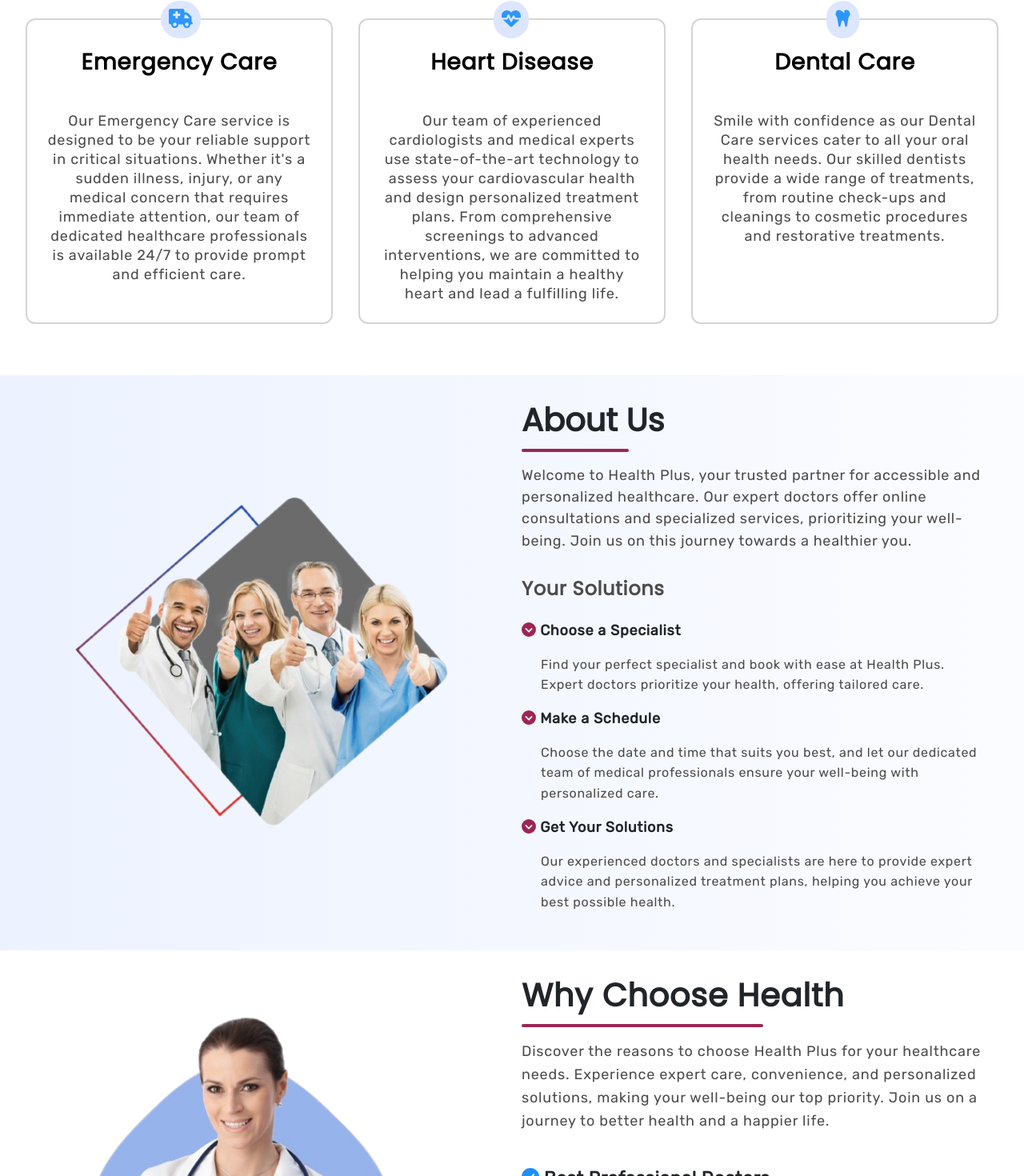
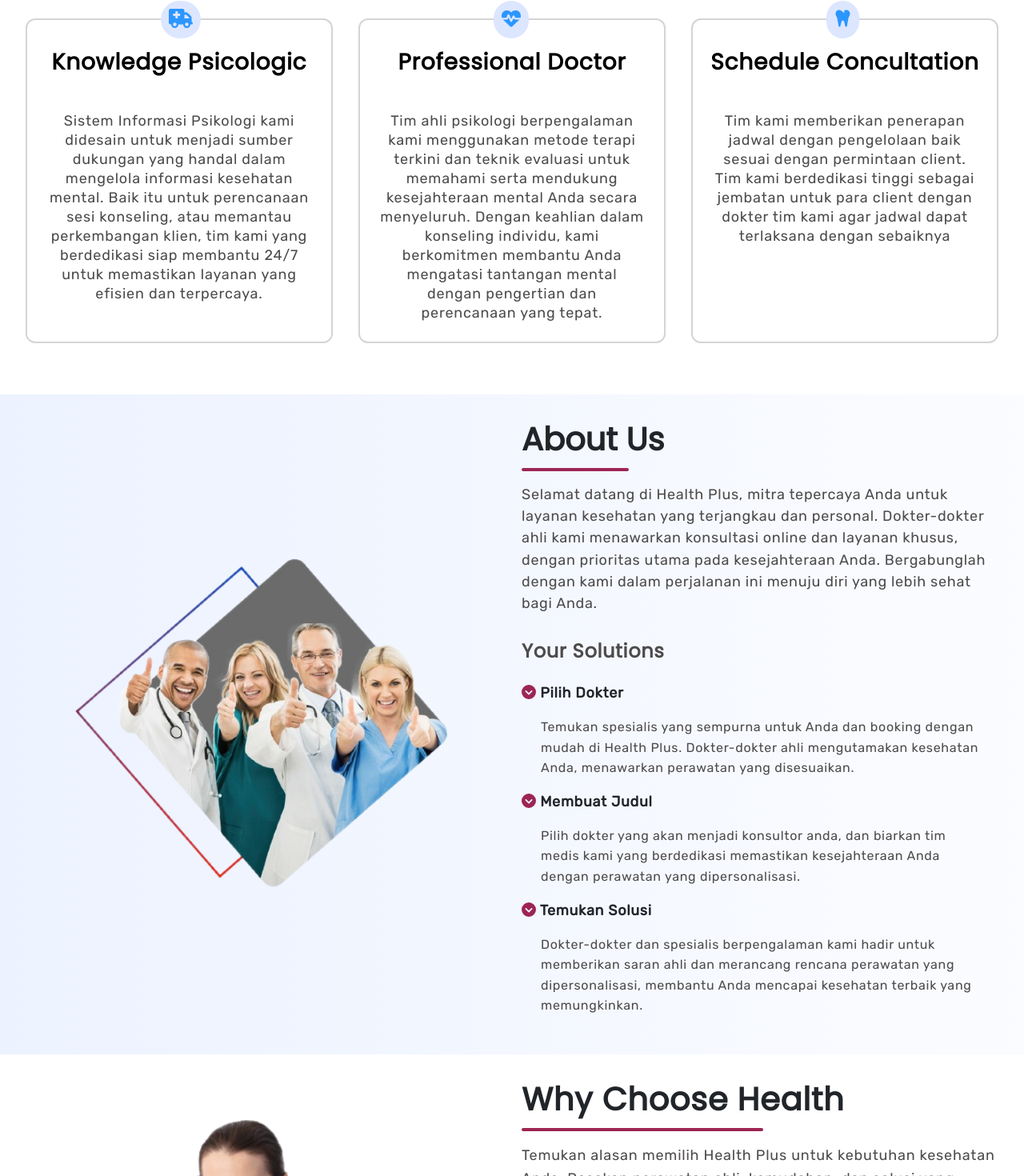
Before and after one commit to dmzazz/capstone-kel-5, a React (Create React App) app: page / in a window 1280 px wide. Shown: the part 1104-2574 px from the top of the page at 80% size. Built offline with nearby package versions, Linux system fonts and the light colour scheme.

Commit message:
upload tampilan user

```diff
--- a/src/Components/About.js
+++ b/src/Components/About.js
@@ -15,27 +15,27 @@ function About() {
           <span>About Us</span>
         </h3>
         <p className="about-description">
-          Welcome to Health Plus, your trusted partner for accessible and
-          personalized healthcare. Our expert doctors offer online consultations
-          and specialized services, prioritizing your well-being. Join us on
-          this journey towards a healthier you.
+          Selamat datang di Health Plus, mitra tepercaya Anda untuk layanan kesehatan yang terjangkau dan personal.
+          Dokter-dokter ahli kami menawarkan konsultasi online dan layanan khusus, dengan prioritas utama pada kesejahteraan Anda.
+          Bergabunglah dengan kami dalam perjalanan ini menuju diri yang lebih sehat bagi Anda.
         </p>
 
         <h4 className="about-text-title">Your Solutions</h4>
 
         <SolutionStep
-          title="Choose a Specialist"
-          description="Find your perfect specialist and book with ease at Health Plus. Expert doctors prioritize your health, offering tailored care."
+          title="Pilih Dokter"
+          description="
+          Temukan spesialis yang sempurna untuk Anda dan booking dengan mudah di Health Plus. Dokter-dokter ahli mengutamakan kesehatan Anda, menawarkan perawatan yang disesuaikan."
         />
 
         <SolutionStep
-          title="Make a Schedule"
-          description="Choose the date and time that suits you best, and let our dedicated team of medical professionals ensure your well-being with personalized care."
+          title="Membuat Judul"
+          description="Pilih dokter yang akan menjadi konsultor anda, dan biarkan tim medis kami yang berdedikasi memastikan kesejahteraan Anda dengan perawatan yang dipersonalisasi."
         />
 
         <SolutionStep
-          title="Get Your Solutions"
-          description="Our experienced doctors and specialists are here to provide expert advice and personalized treatment plans, helping you achieve your best possible health."
+          title="Temukan Solusi"
+          description="Dokter-dokter dan spesialis berpengalaman kami hadir untuk memberikan saran ahli dan merancang rencana perawatan yang dipersonalisasi, membantu Anda mencapai kesehatan terbaik yang memungkinkan."
         />
       </div>
     </div>
--- a/src/Components/BookAppointment.js
+++ b/src/Components/BookAppointment.js
@@ -26,23 +26,20 @@ function BookAppointment() {
           <span>Why Choose Health</span>
         </h3>
         <p className="ba-description">
-          Discover the reasons to choose Health Plus for your healthcare needs.
-          Experience expert care, convenience, and personalized solutions,
-          making your well-being our top priority. Join us on a journey to
-          better health and a happier life.
+        Temukan alasan memilih Health Plus untuk kebutuhan kesehatan Anda.
+        Rasakan perawatan ahli, kemudahan, dan solusi yang dipersonalisasi, menjadikan kesejahteraan Anda
+        sebagai prioritas utama kami. Bergabunglah dengan kami dalam perjalanan menuju kesehatan yang lebih baik
+        dan kehidupan yang lebih bahagia.
         </p>
 
         <p className="ba-checks ba-check-first">
-          <FontAwesomeIcon icon={faCircleCheck} style={{ color: "#1E8FFD" }} /> Best Professional Doctors
+          <FontAwesomeIcon icon={faCircleCheck} style={{ color: "#1E8FFD" }} /> Dokter professional terbaik
         </p>
         <p className="ba-checks">
-          <FontAwesomeIcon icon={faCircleCheck} style={{ color: "#1E8FFD" }} /> Emergency Care
-        </p>
-        <p className="ba-checks">
-          <FontAwesomeIcon icon={faCircleCheck} style={{ color: "#1E8FFD" }} /> 24/7 Support Live Chat
+          <FontAwesomeIcon icon={faCircleCheck} style={{ color: "#1E8FFD" }} /> Sistem informasi jelas
         </p>
         <p className="ba-checks ba-check-last">
-          <FontAwesomeIcon icon={faCircleCheck} style={{ color: "#1E8FFD" }} /> Enrollment Easy and Quick
+          <FontAwesomeIcon icon={faCircleCheck} style={{ color: "#1E8FFD" }} />  Jadwal Mudah dan Cepat
         </p>
 
         <button
--- a/src/Components/Dashboard.js
+++ b/src/Components/Dashboard.js
@@ -24,7 +24,7 @@ const Dashboard = () => {
         Swal.fire({
             icon: 'success',
             title: 'Deleted!',
-            text: `Employee data has been deleted.`,
+            text: `Data  doctor has been deleted.`,
             showConfirmButton: false,
             timer: 1500,
           });
--- a/src/Components/Info.js
+++ b/src/Components/Info.js
@@ -21,31 +21,29 @@ function Info() {
 
       <div className="info-cards-content">
         <InformationCard
-          title="Emergency Care"
-          description="Our Emergency Care service is designed to be your reliable support
-            in critical situations. Whether it's a sudden illness, injury, or
-            any medical concern that requires immediate attention, our team of
-            dedicated healthcare professionals is available 24/7 to provide
-            prompt and efficient care."
+          title="Knowledge Psicologic"
+          description="Sistem Informasi Psikologi kami didesain untuk menjadi sumber dukungan yang handal
+          dalam mengelola informasi kesehatan mental.
+          Baik itu untuk perencanaan sesi konseling, atau memantau perkembangan klien,
+          tim kami yang berdedikasi siap membantu 24/7 untuk memastikan layanan yang efisien dan terpercaya."
           icon={faTruckMedical}
         />
 
         <InformationCard
-          title="Heart Disease"
-          description="Our team of experienced cardiologists and medical experts use
-            state-of-the-art technology to assess your cardiovascular health and
-            design personalized treatment plans. From comprehensive screenings
-            to advanced interventions, we are committed to helping you maintain
-            a healthy heart and lead a fulfilling life."
+          title="Professional Doctor"
+          description="Tim ahli psikologi berpengalaman kami menggunakan metode terapi terkini dan teknik evaluasi
+          untuk memahami serta mendukung kesejahteraan mental Anda secara menyeluruh.
+          Dengan keahlian dalam konseling individu,
+          kami berkomitmen membantu Anda mengatasi tantangan mental
+          dengan pengertian dan perencanaan yang tepat."
           icon={faHeartPulse}
         />
 
         <InformationCard
-          title="Dental Care"
-          description="Smile with confidence as our Dental Care services cater to all your
-            oral health needs. Our skilled dentists provide a wide range of
-            treatments, from routine check-ups and cleanings to cosmetic
-            procedures and restorative treatments."
+          title="Schedule Concultation"
+          description="Tim kami memberikan penerapan jadwal dengan pengelolaan baik
+          sesuai dengan permintaan client. Tim kami berdedikasi tinggi sebagai jembatan untuk para client
+          dengan dokter tim kami agar jadwal dapat terlaksana dengan sebaiknya"
           icon={faTooth}
         />
       </div>
--- a/src/Components/LegalDocs.js
+++ b/src/Components/LegalDocs.js
@@ -16,53 +16,56 @@ function LegalDocs() {
       </h1>
 
       <div className="legal-text-content">
-        <p className="legal-title">General Info</p>
+        <p className="legal-title">Informasi Umum</p>
         <p className="legal-description">
-          Welcome to Health Plus, your trusted online healthcare platform. Our
-          mission is to provide accessible and personalized healthcare services
-          to individuals seeking expert medical advice and treatment. By using
-          our platform, you agree to the terms outlined in our Privacy Policy
-          and Terms of Service.
+          Selamat datang di Health Plus, platform layanan kesehatan online
+          tepercaya Anda. Misi kami adalah menyediakan layanan kesehatan yang
+          mudah diakses dan dipersonalisasi untuk individu yang mencari
+          saran medis dan perawatan ahli. Dengan menggunakan platform kami, Anda
+          setuju dengan ketentuan yang diuraikan dalam Kebijakan Privasi dan
+          Syarat Layanan kami.
         </p>
 
-        <p className="legal-title">Privacy Policy</p>
+        <p className="legal-title">Kebijakan Privasi</p>
         <p className="legal-description">
-          Your privacy is paramount to us. Our Privacy Policy outlines how we
-          collect, use, and protect your personal and medical information. We
-          ensure secure data handling, and you can trust that your information
-          is treated with the utmost confidentiality.
+          Privasi Anda sangat penting bagi kami. Kebijakan Privasi kami
+          menjelaskan bagaimana kami mengumpulkan, menggunakan, dan melindungi
+          informasi pribadi dan medis Anda. Kami menjamin penanganan data yang
+          aman, dan Anda dapat mempercayai bahwa informasi Anda dijaga dengan
+          kerahasiaan tertinggi.
         </p>
 
-        <p className="legal-title">Terms of Service</p>
+        <p className="legal-title">Syarat Layanan</p>
         <p className="legal-description">
-          When using Health Plus, you agree to our Terms of Service. This
-          includes guidelines for using our platform, interacting with doctors,
-          and the responsibilities of both parties. It's essential to understand
-          these terms to ensure a smooth experience for all users.
+          Dengan menggunakan Health Plus, Anda menyetujui Syarat Layanan kami.
+          Ini mencakup panduan untuk menggunakan platform kami, berinteraksi
+          dengan dokter, dan tanggung jawab kedua belah pihak. Penting untuk
+          memahami ketentuan ini untuk memastikan pengalaman yang lancar bagi
+          semua pengguna.
         </p>
 
-        <p className="legal-title">Consultations</p>
+        <p className="legal-title">Konsultasi</p>
         <p className="legal-description">
-          Our platform connects you with expert doctors who provide online
-          consultations. These consultations are not a replacement for in-person
-          medical visits but serve as a convenient option for medical advice,
-          prescriptions, and guidance. It's crucial to provide accurate and
-          complete information to receive the best possible care.
+          Platform kami menghubungkan Anda dengan dokter ahli yang menyediakan
+          konsultasi online. Konsultasi ini bukan pengganti dari kunjungan medis
+          langsung, tetapi menjadi pilihan yang nyaman untuk saran medis,
+          resep, dan panduan. Penting untuk memberikan informasi yang akurat dan
+          lengkap untuk mendapatkan perawatan terbaik.
         </p>
 
-        <p className="legal-title">How it Works</p>
+        <p className="legal-title">Cara Kerjanya</p>
         <p className="legal-description">
-          Health Plus is designed to simplify healthcare access. You can choose
-          a specialist, schedule an appointment, and engage in a virtual
-          consultation. Our specialists offer personalized advice and treatment
-          plans tailored to your needs. Please remember that emergencies require
-          immediate medical attention and should be directed to your local
-          medical facility.
+          Health Plus dirancang untuk menyederhanakan akses ke layanan kesehatan.
+          Anda dapat memilih spesialis, menjadwalkan janji, dan melakukan
+          konsultasi virtual. Spesialis kami menawarkan saran dan rencana
+          perawatan yang dipersonalisasi sesuai dengan kebutuhan Anda. Harap
+          diingat bahwa keadaan darurat memerlukan perhatian medis segera dan
+          sebaiknya ditujukan ke fasilitas medis lokal Anda.
         </p>
       </div>
 
       <div className="legal-footer">
-        <p>© 2013-2023 Health+. All rights reserved.</p>
+        <p>© 2013-2023 Health+. Seluruh hak cipta dilindungi.</p>
       </div>
     </div>
   );
--- a/src/Components/Navbar.js
+++ b/src/Components/Navbar.js
@@ -46,11 +46,11 @@ function Navbar() {
             About
           </a>
         </li>
-        <li>
+        {/* <li>
           <a href="#reviews" className="navbar-links">
             Reviews
           </a>
-        </li>
+        </li> */}
         <li>
           <a href="#doctors" className="navbar-links">
             Doctors
--- a/src/Components/Reviews.js
+++ /dev/null
@@ -1,76 +0,0 @@
-import React, { useState } from "react";
-import { customerReviews } from "../Scripts/reviews";
-import "../Styles/Reviews.css";
-
-function Reviews() {
-  let rMessage, rName, rLocation;
-  const reviewsLength = customerReviews.length - 1;
-  const [review, setReview] = useState(0);
-
-  // back to previous review
-  const backBtnClick = () => {
-    setReview(review <= 0 ? reviewsLength : review - 1);
-    handleReviewsUpdation();
-  };
-
-  // go to newer review
-  const frontBtnClick = () => {
-    setReview(review >= reviewsLength ? 0 : review + 1);
-    handleReviewsUpdation();
-  };
-
-  // update reviews
-  const handleReviewsUpdation = () => {
-    const reviewMessage = customerReviews[review];
-    rName = reviewMessage.name;
-    rLocation = reviewMessage.location;
-    rMessage = reviewMessage.message;
-  };
-
-  // list review on visit
-  handleReviewsUpdation();
-
-  return (
-    <div className="review-section" id="reviews">
-      <div className="rw-text-content">
-        <p className="rw-text-title">
-          More over <span className="rw-text-num">1500+ Customers</span>
-        </p>
-
-        <p className="rw-text-desc">Don't believe us, Check clients word</p>
-
-        <p className="rw-text-format">
-          <span className="rw-text-quote1">''</span>
-          <span className="rw-review">{rMessage}</span>
-          <span className="rw-text-quote2">''</span>
-        </p>
-
-        <div className="rw-authors">
-          <div className="rw-names">
-            <p className="rw-reviewer-name">{rName}</p>
-            <p className="rw-reviewer-place">{rLocation}</p>
-          </div>
-
-          <div className="rw-btns">
-            <button
-              className="rw-next-btn"
-              type="button"
-              onClick={backBtnClick}
-            >
-              ←
-            </button>
-            <button
-              className="rw-next-btn"
-              type="button"
-              onClick={frontBtnClick}
-            >
-              →
-            </button>
-          </div>
-        </div>
-      </div>
-    </div>
-  );
-}
-
-export default Reviews;
--- a/src/Pages/Home.js
+++ b/src/Pages/Home.js
@@ -31,8 +31,7 @@ import Hero from "../Components/Hero";
 import Info from "../Components/Info";
 import About from "../Components/About";
 import BookAppointment from "../Components/BookAppointment";
-import Reviews from "../Components/Reviews";
-import Doctors from "../Components/Doctors";
+// import Doctors from "../Components/Doctors";
 import Footer from "../Components/Footer";
 
 function Home() {
@@ -43,8 +42,7 @@ function Home() {
       <Info />
       <About />
       <BookAppointment />
-      <Reviews />
-      <Doctors />
+      {/* <Doctors /> */}
       <Footer />
     </div>
   );
```
